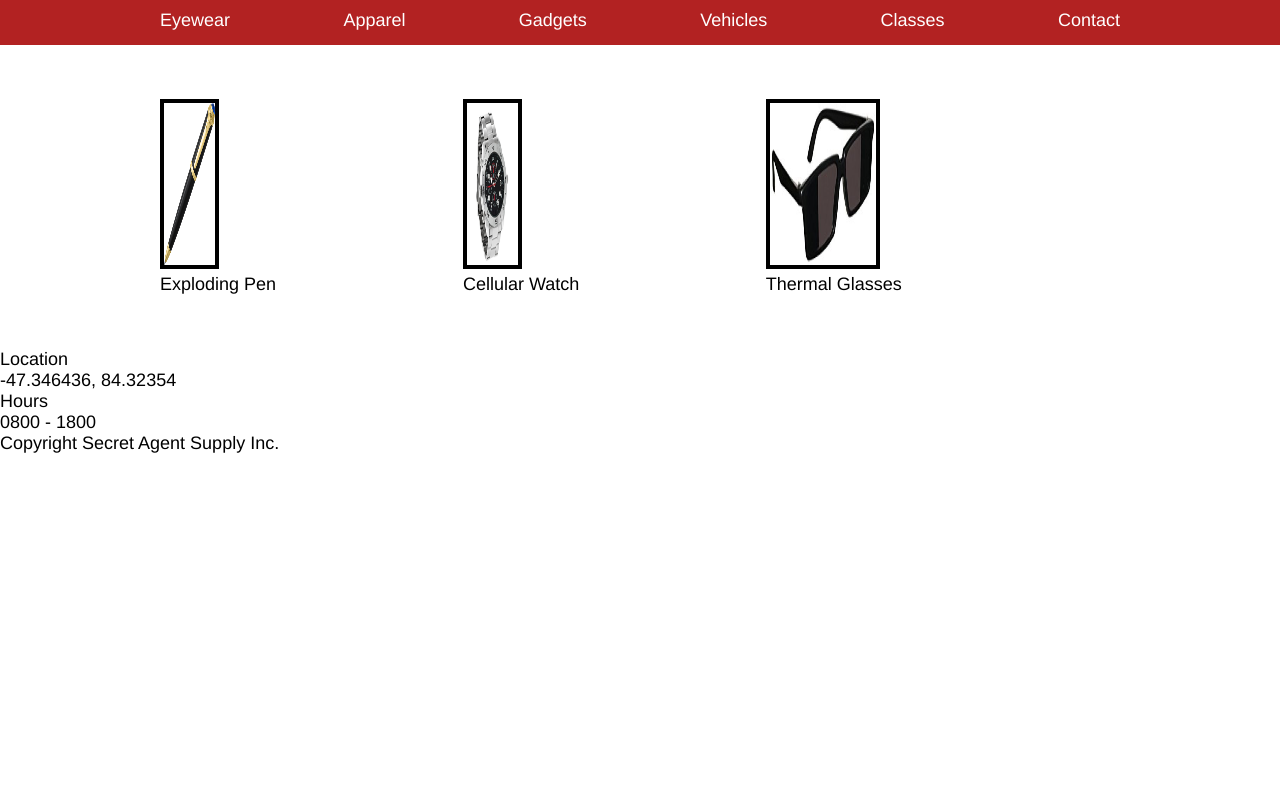
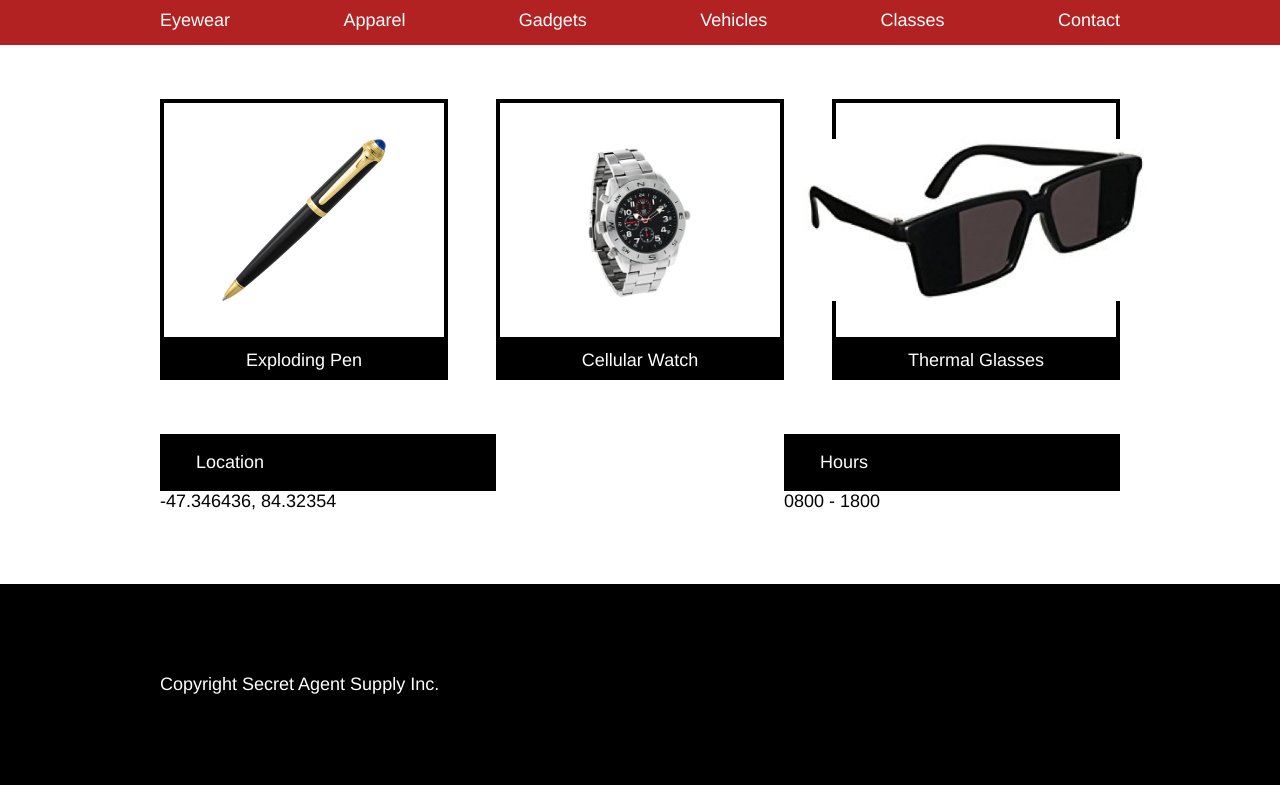
Before and after one commit to PiguKing/Secret-Agent-Supply, a plain HTML site: page index.html in a window 1280 px wide. Shown: the part 509-1294 px from the top of the page. Before the commit the page ends 963 px from the top, so only its background shows below. Drawn offline with Linux system fonts and the light colour scheme.

Commit message:
Thermal Glass Overflow

```diff
--- a/index.html
+++ b/index.html
@@ -46,46 +46,63 @@
       <!-- end of Category -->
 
       <!-- Some Featured items -->
-      <div class="featured">
+      <div class="featured_organizer">
 
-        <div id="featured_container">
+        <div class="featured_container">
+
           <div class="box" id="box1">
+            <div class="product-image">
               <img src="./resources/images/pen.png" alt="Exploding Pen"/>
-            <p>Exploding Pen</p>
+            </div>
+            <span class="description">Exploding Pen</span>
           </div>
 
-          <div class="box"id="box2">
+          <div class="box" id="box2">
+            <div class="product-image">
               <img src="./resources/images/watch.png" alt="Cellular Watch"/>
-            <p>Cellular Watch</p>
+            </div>
+            <span class="description">Cellular Watch</span>
           </div>
 
-          <div class="box"id="box3">
+          <div class="box" id="box3">
+            <div class="product-image">
               <img src="./resources/images/glasses.png" alt="Thermal Glasses"/>
-            <p>Thermal Glasses</p>
             </div>
+            <span class="description">Thermal Glasses</span>
+          </div>
+
         </div>
 
       </div>
       <!-- end of Some Featured items -->
 
+      <!-- Location & Hours -->
+      <div class="loc_hours_organizer">
+
+        <div class="loc_hours">
           <!-- Location -->
-      <div>
-        <p>Location</p>
-        <p>-47.346436, 84.32354</p>
+          <div id="location_box">
+            <p id="location">Location</p>
+            <p id="location_text">-47.346436, 84.32354</p>
           </div>
           <!-- end of Location -->
 
           <!-- Hours -->
-      <div>
-        <p>Hours</p>
-        <p>0800 - 1800</p>
+          <div id="hours_box">
+            <p id="hours">Hours</p>
+            <p id="hours_text">0800 - 1800</p>
           </div>
           <!-- end of Hours -->
 
+        </div>
+
+      </div>
+      <!-- end of Location & Hours -->
+
       <!-- footer -->
-      <div>
+      <footer>
         <p>Copyright Secret Agent Supply Inc.</p>
-      </div>
+      </footer>
       <!-- end of Footer -->
 
     </div>
--- a/resources/css/style.css
+++ b/resources/css/style.css
@@ -1,4 +1,4 @@
-*, html {
+*, html, body {
   margin: 0;
   padding: 0;
   font-size: 18px;
@@ -6,7 +6,6 @@
 }
 /* Organizer */
 .organizer {
-
 }
 
 /* Logo & Company Name */
@@ -43,13 +42,12 @@
 }
 
 .main {
-  position: relative;
-  top: 9rem;
   width: 960px;
 }
 
 .main_text {
-
+  position: relative;
+  top: 9rem;
   background-color: black;
   color: white;
   padding: 2rem 3rem;
@@ -85,34 +83,89 @@
 }
 
 /* Some featured items */
-.featured {
-  margin: 3rem 0;
+.featured_organizer {
   display: flex;
   justify-content: center;
+  margin-top: 3rem;
 }
 
-#featured_container {
+.featured_container {
   width: 960px;
   display: flex;
   justify-content: space-between;
 }
 
+.product-image {
+  display: flex;
+  justify-content: center;
+  border: 4px solid black;
+}
+
 .box {
+  width: 30%;
 }
 
 .box img {
-  border: 4px solid black;
   height: 9rem;
-  width: 30%;
+  padding: 2rem 0;
 }
 
+.description {
+  display: block;
+  background-color: black;
+  color: white;
+  text-align: center;
+  padding: 0.5rem 0;
+  margin: 0;
+}
+
+/* Location & Hours */
+.loc_hours_organizer {
+  display: flex;
+  justify-content: center;
+  margin-top: 3rem;
+}
+
+.loc_hours {
+  width: 960px;
+  display: flex;
+  justify-content: space-between;
+}
+
+#location_box, #hours_box {
+  width: 35%;
+  background-color: black;
+}
+
+#location, #hours{
+  color: white;
+  padding: 1rem 2rem;
+}
+
+#location_text ,#hours_text{
+  background-color: white;
+}
+
+/* Footer */
+footer {
+  background-color: black;
+  color: white;
+  padding: 5rem;
+  margin-top: 4rem;
+  display: flex;
+  align-items: center;
+  justify-content: center;
+}
+
+footer p {
+  width: 960px;
+}
 
 
 
 /*
 NEED TO FIX:
-1. images in the boxes
-    -width is weird
+1. SOME FEATURED ITEM NEEDS TO BE FIXED
 
 
  */
```
Lines whose indentation alone changed are shown as unchanged.
